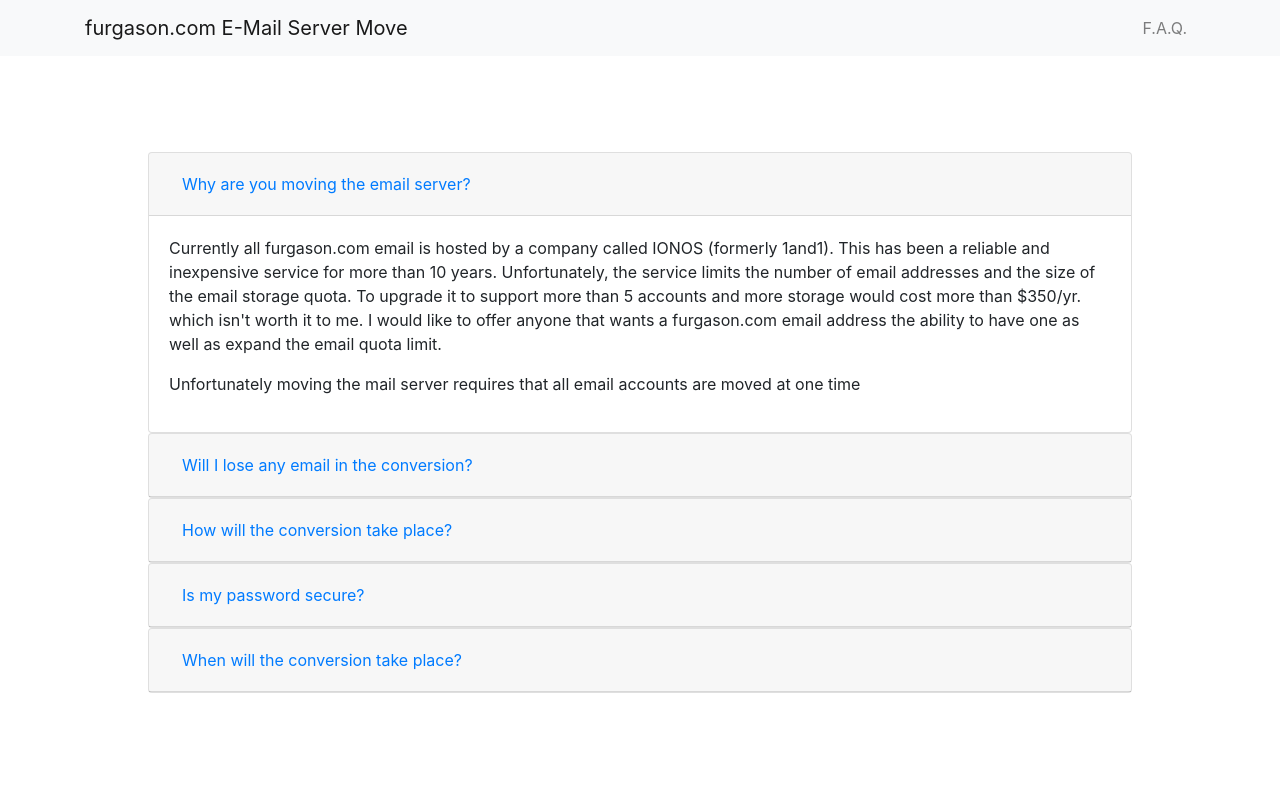
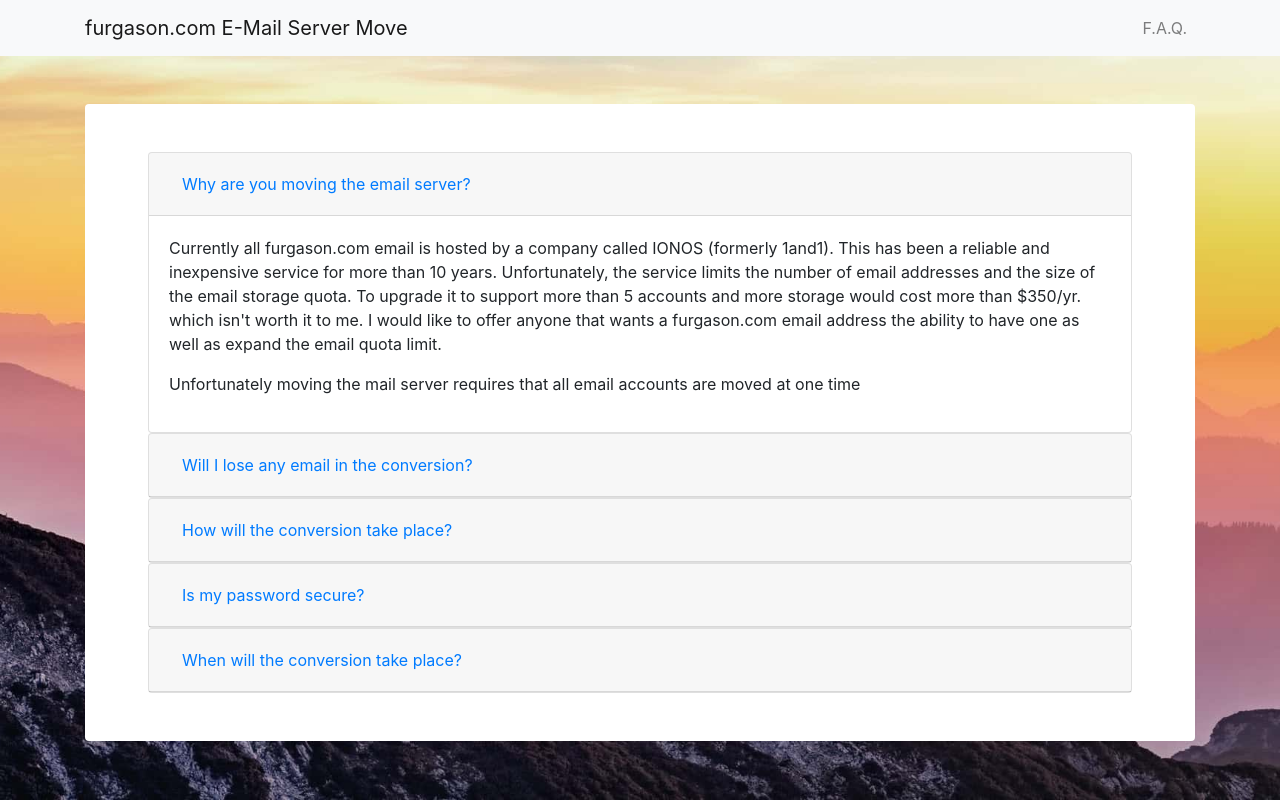
Before and after one commit to furgy/flask-imap-passwd, a Flask app: page /faq in a window 1280 px wide. Run offline with Flask 2, Linux system fonts and the light colour scheme; some libraries are stand-ins or nearby versions.

Commit message:
Another change to background image

```diff
--- a/static/css/main.css
+++ b/static/css/main.css
@@ -1,6 +1,6 @@
 /* Set a background image by replacing the URL below */
 body {
-    background: url({{ url_for('static',filename='img/mtn_background-min.jpeg') }}) no-repeat center center fixed;
+    background: url('../img/mtn_background-min.jpeg') no-repeat center center fixed;
     -webkit-background-size: cover;
     -moz-background-size: cover;
     background-size: cover;
```
